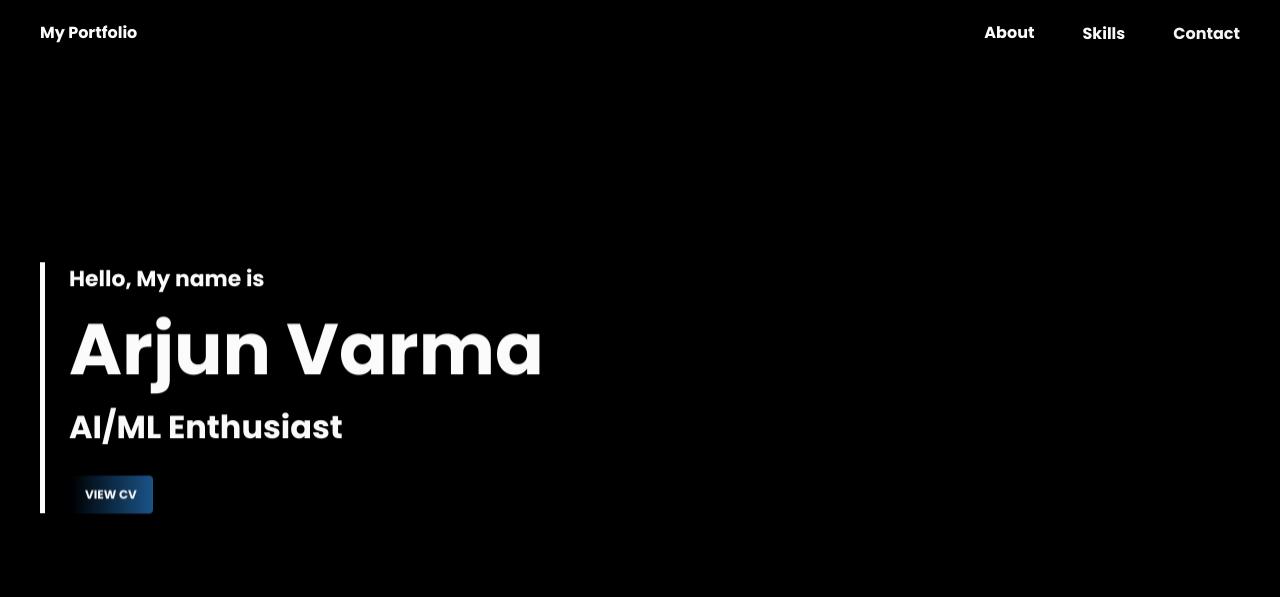
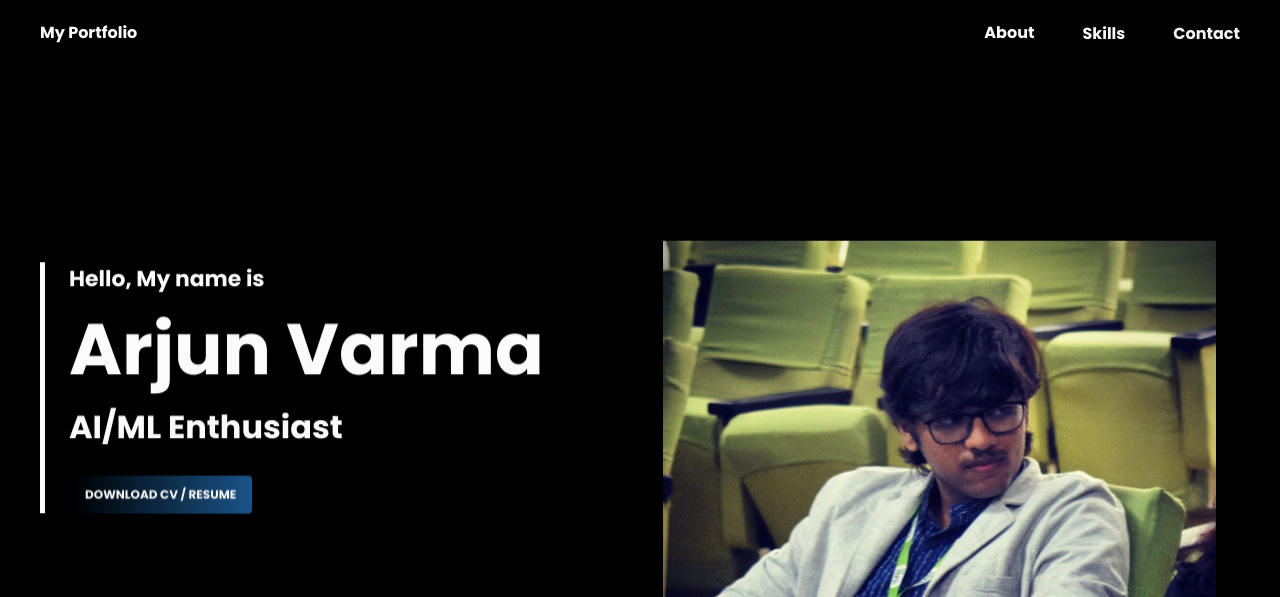
Before and after one commit to arjundontflex/Personal_Portfolio, a plain HTML site: page index.html in a window 1280 px wide. Shown: the top 597 px of the page. Drawn offline with nearby package versions, Linux system fonts and the light colour scheme.

Commit message:
Revert "updates"
This reverts commit dbc222f7473b47c89ea63819ede7be868afc9b45.

```diff
--- a/assets/styles.css
+++ b/assets/styles.css
@@ -214,7 +214,6 @@ img {
   right: 0;
   bottom: 0;
   width: 291px;
-  height: 200px;
   z-index: var(--z-normal);
 }
 
--- a/index.html
+++ b/index.html
@@ -42,7 +42,7 @@
                     <span class="home__skill anime-text">AI/ML Enthusiast</span>
 
                     <div>
-                        <a href="assets\Arjun_CV.pdf" class="home__button anime-text">VIEW CV</a>
+                        <a href="assets/Resume.pdf" class="home__button anime-text">DOWNLOAD CV / RESUME</a>
                     </div>
                 </div>
 
@@ -54,7 +54,7 @@
                     <a href="https://www.github.com/arjundontflex/">
                         <ion-icon name="logo-github" class="home__social-icon" style="font-size: 2rem;"></ion-icon>
                     </a>
-                    <a href="https://www.instagram.com/arjunwillflex/">
+                    <a href="https://www.instagram.com/arjunmightflex/">
                         <ion-icon name="logo-instagram" class="home__social-icon" style="font-size: 2rem;"></ion-icon>
                     </a>
                     <a href="https://www.linkedin.com/in/arjunvarma21/">
```
Also changed, not shown: 2 other files.
